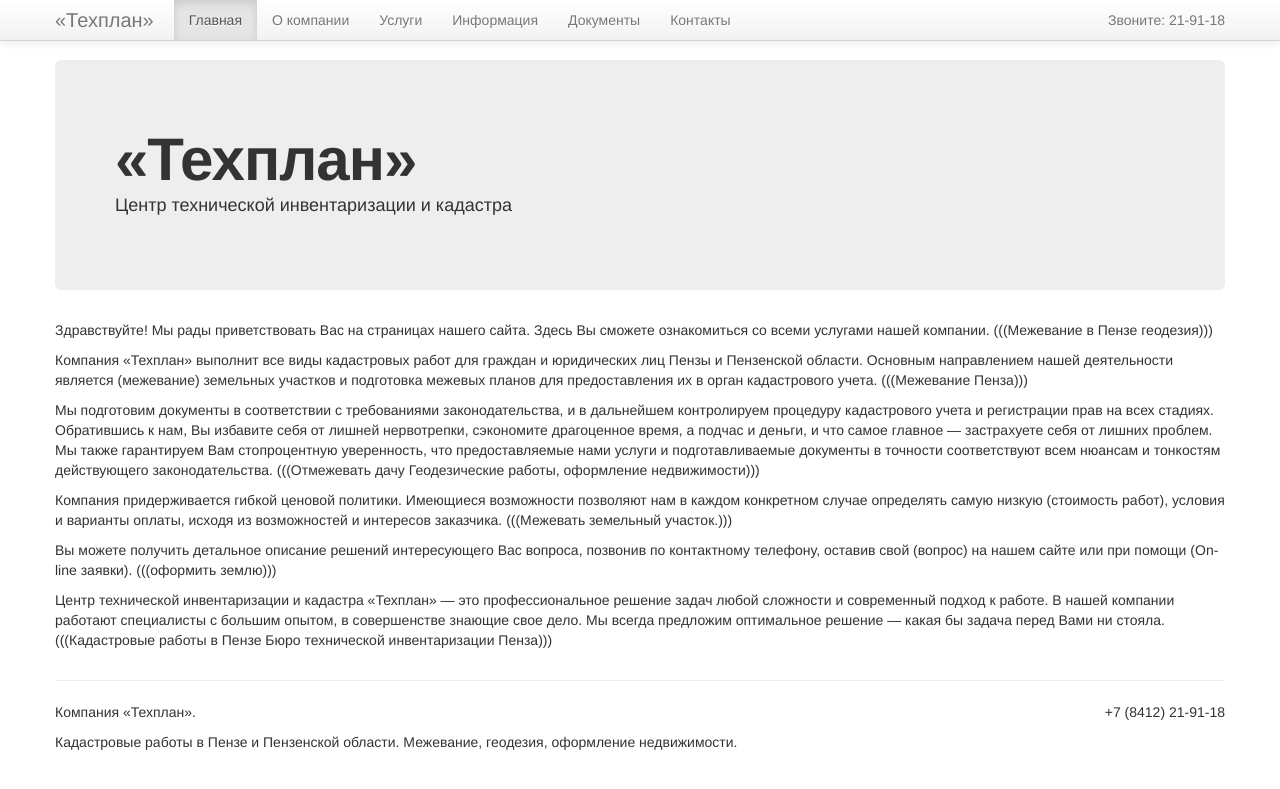
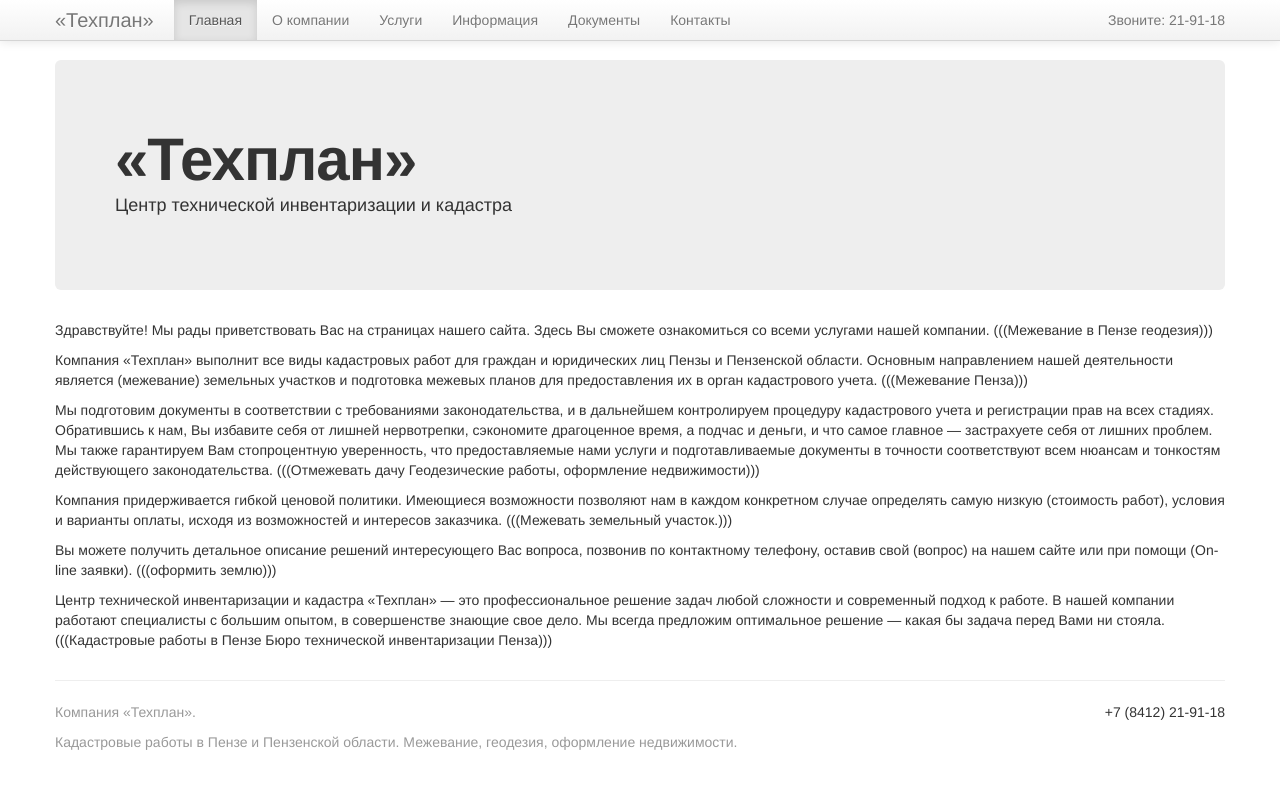
Before and after one commit to m1kc/m1kc.github.com, a Jekyll site: the page built from tehplan/index.md, in a window 1280 px wide. Shown: the top 789 px of the page. Built offline with Jekyll 4.4.1, drawn with Linux system fonts in a browser that asks for light colours.

Commit message:
Tehplan.

```diff
--- a/_layouts/default.html
+++ b/_layouts/default.html
@@ -51,8 +51,8 @@
       <hr>
       <footer>
         <p class="pull-right">+7 (8412) 21-91-18</p>
-        <p>Компания &laquo;Техплан&raquo;.</p>
-        <p>Кадастровые работы в Пензе и Пензенской области. Межевание, геодезия, оформление недвижимости.</p>
+        <p class="muted">Компания &laquo;Техплан&raquo;.</p>
+        <p class="muted">Кадастровые работы в Пензе и Пензенской области. Межевание, геодезия, оформление недвижимости.</p>
       </footer>
     </div>
 
```
